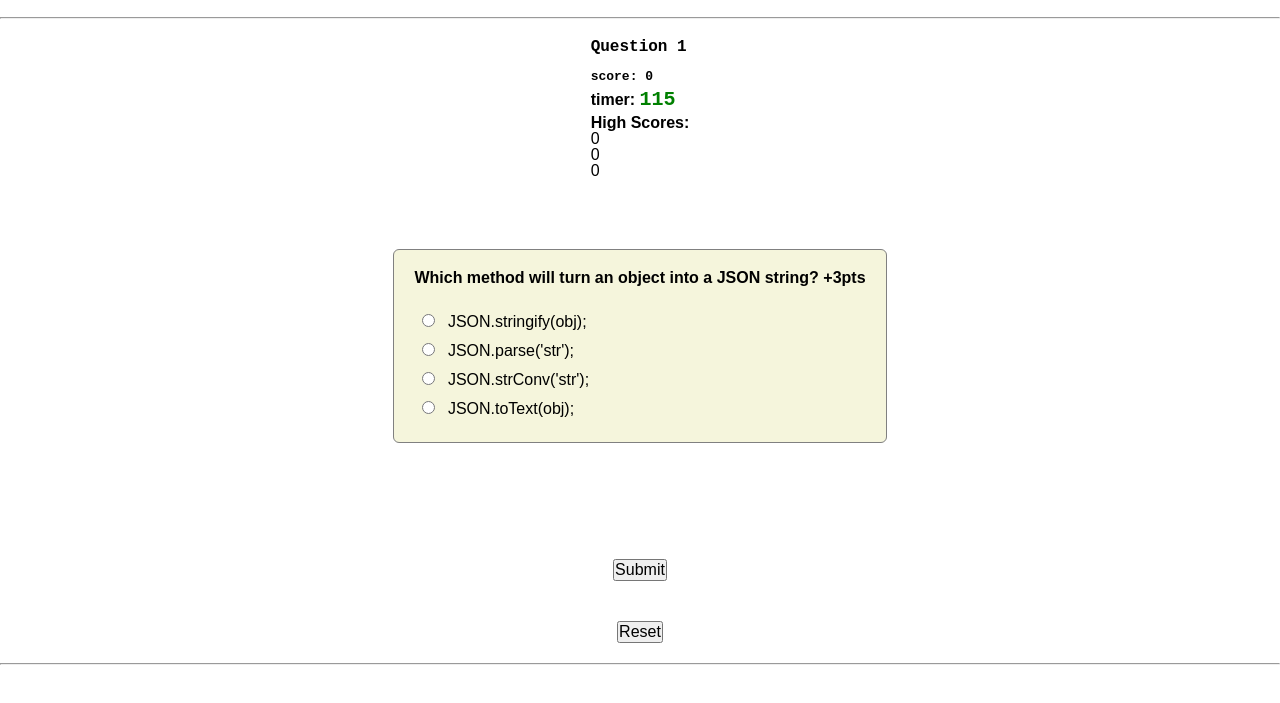
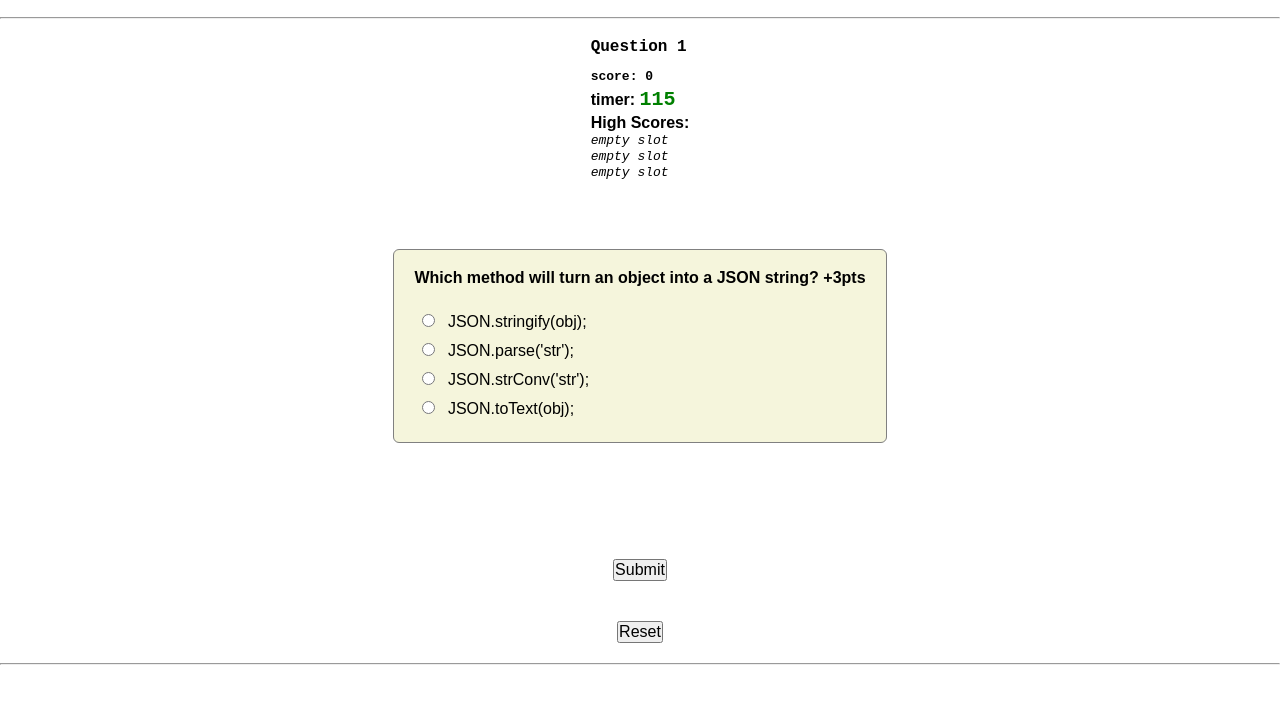
Before and after one commit to johntg96/JavaScript-Code-Quiz, a plain HTML site: page index.html in a window 1280 px wide. Shown: the part 93-796 px from the top of the page. Drawn offline with Linux system fonts and the light colour scheme.

Commit message:
fixed sorting so high score list is sorted correctly and displayed correctly on screen

```diff
--- a/assets/script.js
+++ b/assets/script.js
@@ -360,7 +360,7 @@ function gradeQuiz() {
 
 function updateHighScores(scoreNum) {
     highScores.push(scoreNum);
-    highScores.sort()
+    highScores.sort((a,b) => b -a); // argument sorts the array descending instead of ascending
     localStorage.setItem(`highScores`, JSON.stringify(highScores));
 
     console.log(JSON.parse(localStorage.getItem(`highScores`)));
@@ -369,6 +369,7 @@ function updateHighScores(scoreNum) {
 
 function displayScores() {
     highScoreList = JSON.parse(localStorage.getItem(`highScores`));
+    highScoreList.sort((a,b) => b - a);
     highScore1Display.textContent = highScoreList[0];
     highScore2Display.textContent = highScoreList[1];
     highScore3Display.textContent = highScoreList[2];
--- a/index.html
+++ b/index.html
@@ -21,9 +21,9 @@
             <div id="high-scores">
                 <h2>High Scores:</h2>
                 <ol>
-                    <li id="high-score-1">0</li>
-                    <li id="high-score-2">0</li>
-                    <li id="high-score-3">0</li>
+                    <li id="high-score-1"><em style="font-family:monospace";>empty slot</em></li>
+                    <li id="high-score-2"><em style="font-family:monospace";>empty slot</em></li>
+                    <li id="high-score-3"><em style="font-family:monospace";>empty slot</em></li>
                 </ol>
             </div>
         </div>
```
